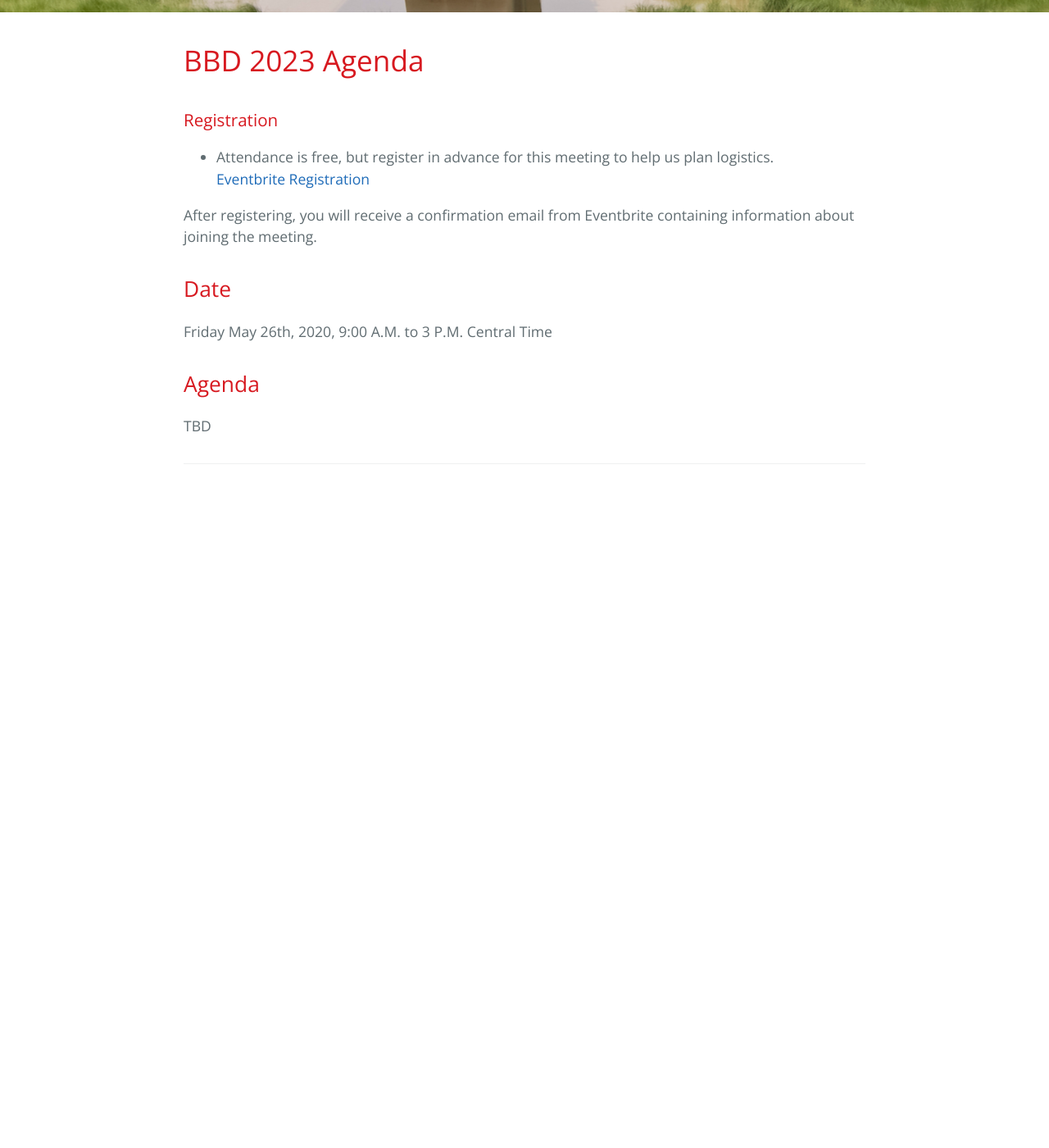
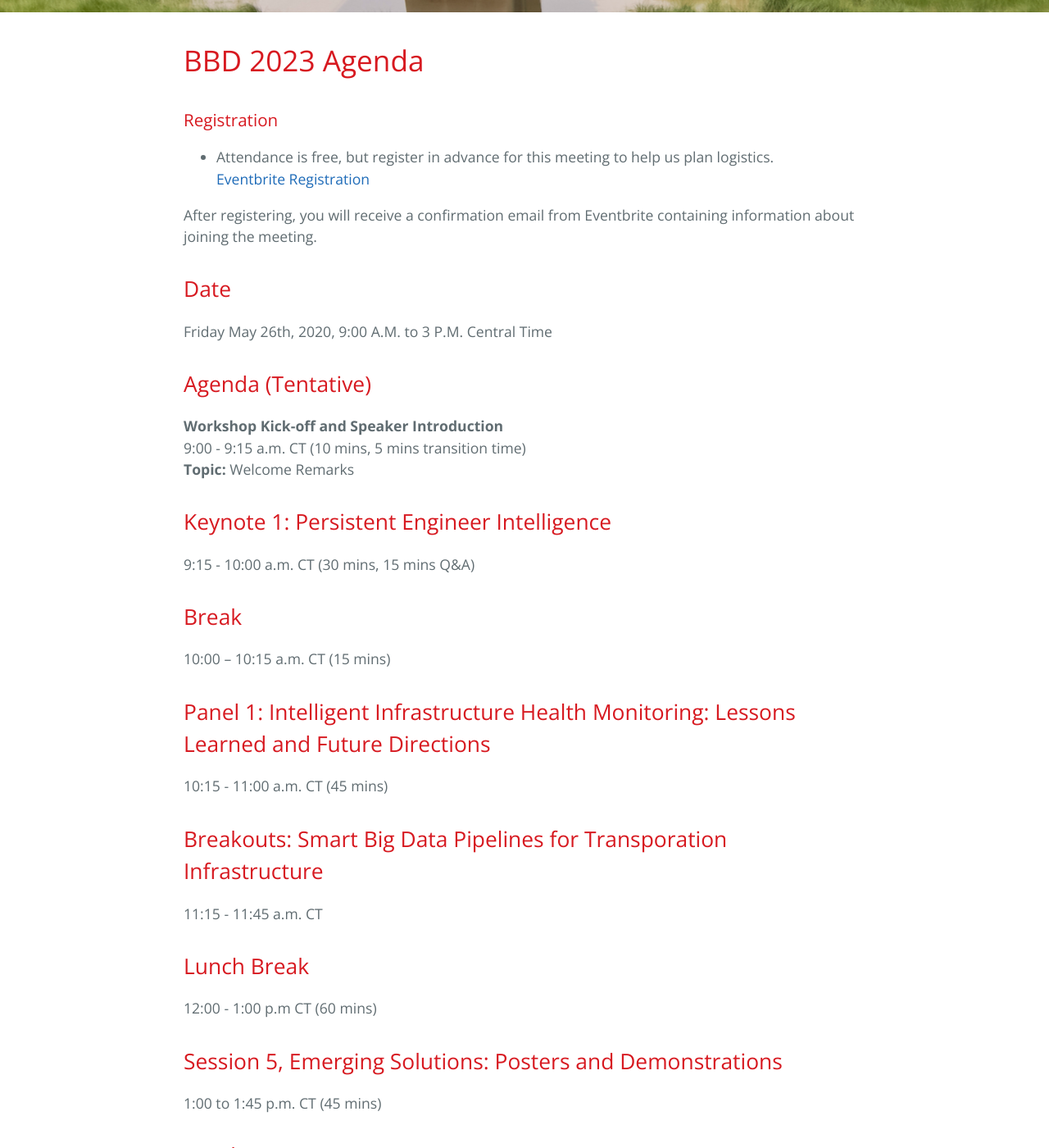
Before and after one commit to BridgingBigData/BridgingBigData.github.io, a Jekyll site: the page built from pages/bbd2023agenda.md, in a window 1280 px wide and 1400 px high, scrolled down 368 px. Shown: the whole window at 82% size. Built offline with Jekyll 4.4.1, drawn with Linux system fonts in a browser that asks for light colours; before the commit the page ends 998 px from its top, so only the background shows below that; some of the changed text lies outside the part shown.

Commit message:
agenda updates

```diff
--- a/pages/bbd2023agenda.md
+++ b/pages/bbd2023agenda.md
@@ -16,5 +16,32 @@ After registering, you will receive a confirmation email from Eventbrite contain
 Friday May 26th, 2020, 9:00 A.M. to 3 P.M. Central Time
 
 
-## Agenda
-TBD
+## Agenda (Tentative)
+
+**Workshop Kick-off and Speaker Introduction**
+9:00 - 9:15 a.m. CT (10 mins, 5 mins transition time)
+**Topic:** Welcome Remarks
+
+## Keynote 1:  Persistent Engineer Intelligence
+9:15 - 10:00 a.m. CT (30 mins, 15 mins Q&A)
+
+## Break
+10:00 – 10:15 a.m. CT (15 mins)
+
+## Panel 1: Intelligent Infrastructure Health Monitoring: Lessons Learned and Future Directions
+10:15 - 11:00 a.m. CT (45 mins)
+
+## Breakouts: Smart Big Data Pipelines for Transporation Infrastructure
+11:15 - 11:45 a.m. CT
+
+## Lunch Break
+12:00 - 1:00 p.m CT (60 mins)
+
+## Session 5, Emerging Solutions: Posters and Demonstrations
+1:00 to 1:45 p.m. CT (45 mins)
+
+## Break
+1:45 – 2:00 p.m. CT (15 mins)
+
+## Session 4, Panel 2: Autonomy at the Edge: Needs and Emerging Solutions
+2:00 - 2:45 p.m CT (45 mins)
```
